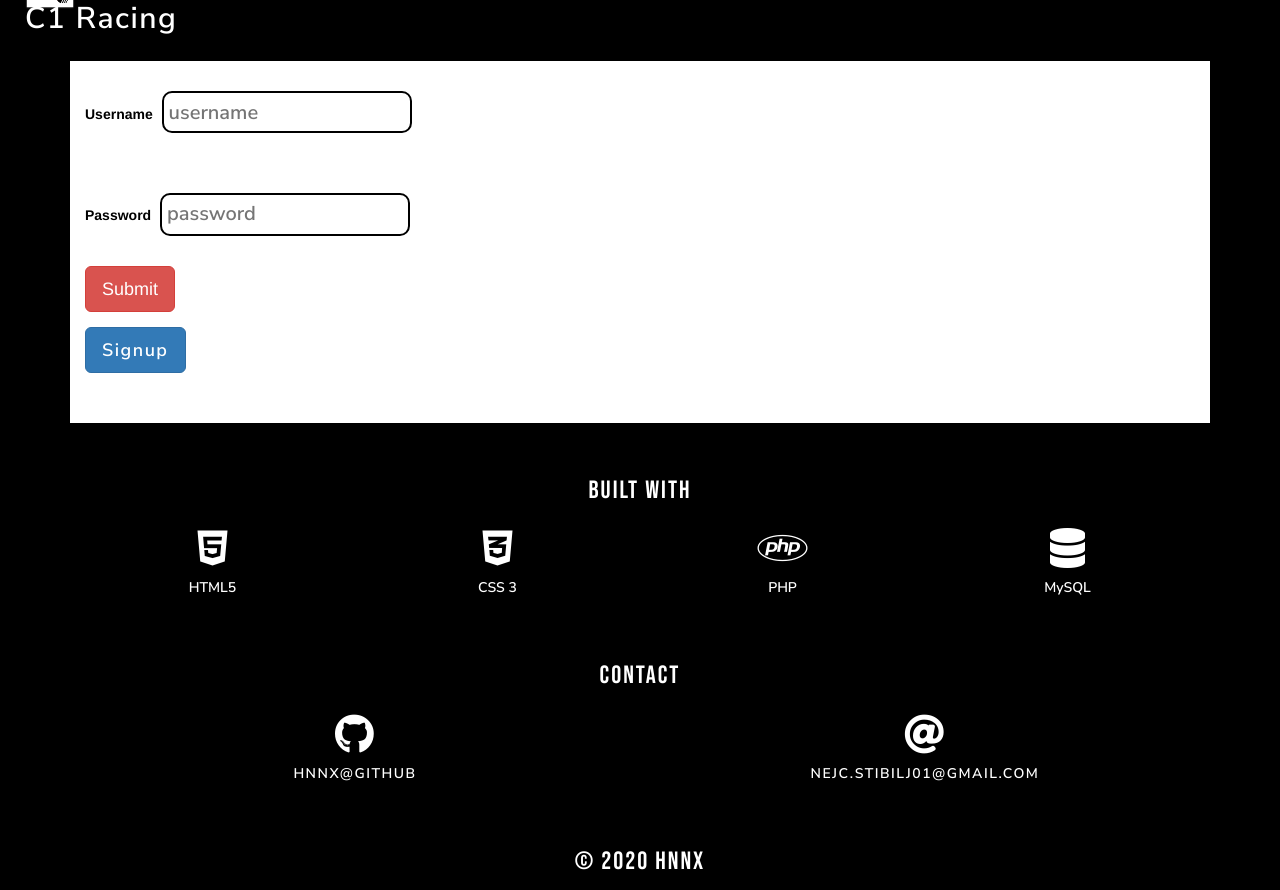
After one commit to Hnnx/CRacing, a PHP site: page /nuLogin.php in a window 1280 px wide. The commit adds this page. Run offline with PHP 8.4, Linux system fonts and the light colour scheme; some libraries are stand-ins or nearby versions.

Commit message:
+ new login system

```diff
--- a/inc/headNav.php
+++ b/inc/headNav.php
@@ -87,6 +87,9 @@ $usernameCookie = $_COOKIE['usernameCookie'] ?? 'Login';
             <li class="nav-item">
               <a href="index.php#members" class="nav-link">Members</a>
             </li>
+            <li class="nav-item">
+              <a href="nuLogin.php" class="nav-link">NoviLogin</a>
+            </li>
           </ul>
           <ul class="nav navbar-nav navbar-right">
             <li><a href="login.php"><span class="glyphicon glyphicon-log-in"></span>&nbsp; <?php echo htmlspecialchars($usernameCookie); ?></a></li>
--- /dev/null
+++ b/nuLogin.php
@@ -0,0 +1,27 @@
+<?php
+include 'inc/headNav.php';
+?>
+
+
+<div class="container whitebg">
+
+  <form action="<?php echo $_SERVER['PHP_SELF']; ?>" method="post">
+    <div class="form-group">
+      <label for="username">Username</label>
+      <input class="form-control-lg" type="text" name="loginUsername" placeholder="username"><br>
+      <label for="password">Password</label>
+      <input type="password" name="loginpassword" placeholder="password"><br>
+      <input type="submit" name="submit" class="btn btn-lg btn-danger" value="Submit">
+    </div>
+  </form>
+  <a href="signup.php" class="btn btn-lg btn-primary">Signup</a>
+  <div class="spacer">
+
+  </div>
+
+</div>
+
+
+<?php
+include 'inc/footer.php';
+?>
```
Also changed, not shown: inc/logout.php (added).
